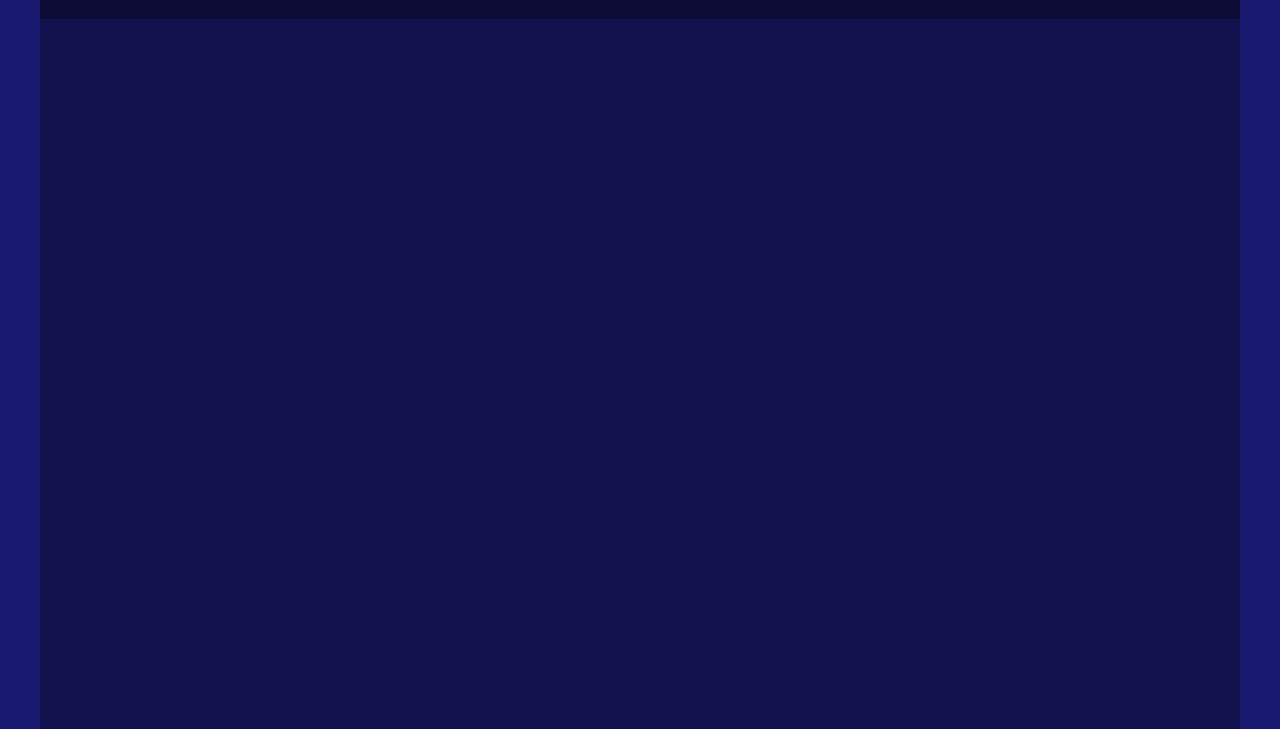
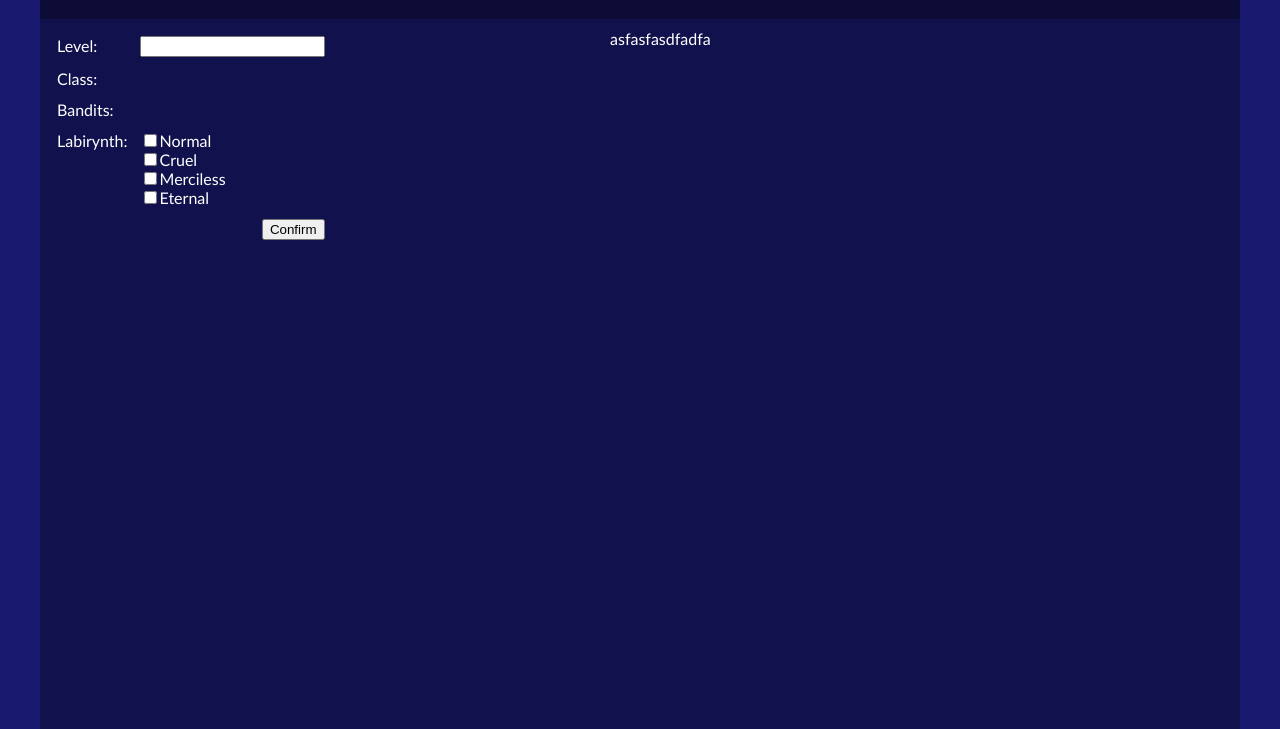
Before and after one commit to Sorlaq/poe-web-tools, a plain HTML site: page index.html in a window 1280 px wide. Shown: the part 71-800 px from the top of the page. Drawn offline with Linux system fonts and the light colour scheme.

Commit message:
initial setup of user interface

```diff
--- a/css/main.css
+++ b/css/main.css
@@ -10,6 +10,8 @@ body{
 }
 
 #container{
+    font-family: Calibri;
+    color: white;
     margin: auto;
     width: 1200px;
     height: 100%;
@@ -18,11 +20,30 @@ body{
 
 #top-bar{
     padding-left: 10%;
-    color: white;
     font-size: 40px;
-    font-family: Calibri;
     line-height: 90px;
     width: 90%;
     height: 90px;
     background-color: rgba(0, 0, 0, 0.3);
 }
+
+#user-controls{
+    width: 45%;
+    float: left;
+    padding: 10px;
+}
+
+#output{
+    width: 45%;
+    float: left;
+    padding: 10px;
+}
+
+table{
+    color: inherit;
+}
+
+td{
+    padding: 5px;
+    vertical-align: top;
+}
--- a/index.html
+++ b/index.html
@@ -15,6 +15,46 @@
                 <p>PoE Web Tools</p>
             </div>
 
+            <div id="user-controls">
+
+                <table>
+                    <tr>
+                        <td>Level:</td>
+                        <td><input type="number"></td>
+                    </tr>
+
+                    <tr>
+                        <td>Class:</td>
+                        <td></td>
+                    </tr>
+
+                    <tr>
+                        <td>Bandits:</td>
+                        <td></td>                        </td>
+                    </tr>
+
+                    <tr>
+                        <td>Labirynth:</td>
+                        <td>
+                            <input type="checkbox">Normal<br>
+                            <input type="checkbox">Cruel<br>
+                            <input type="checkbox">Merciless<br>
+                            <input type="checkbox">Eternal
+                        </td>
+                    </tr>
+
+                    <tr>
+                        <td></td>
+                        <td style="text-align: right"><button>Confirm</button></td>
+                    </tr>
+                </table>
+
+            </div>
+
+            <div id="output">
+        asfasfasdfadfa
+            </div>
+
         </div>
 
     </body>
```
Also changed, not shown: js/passives.js (added).
